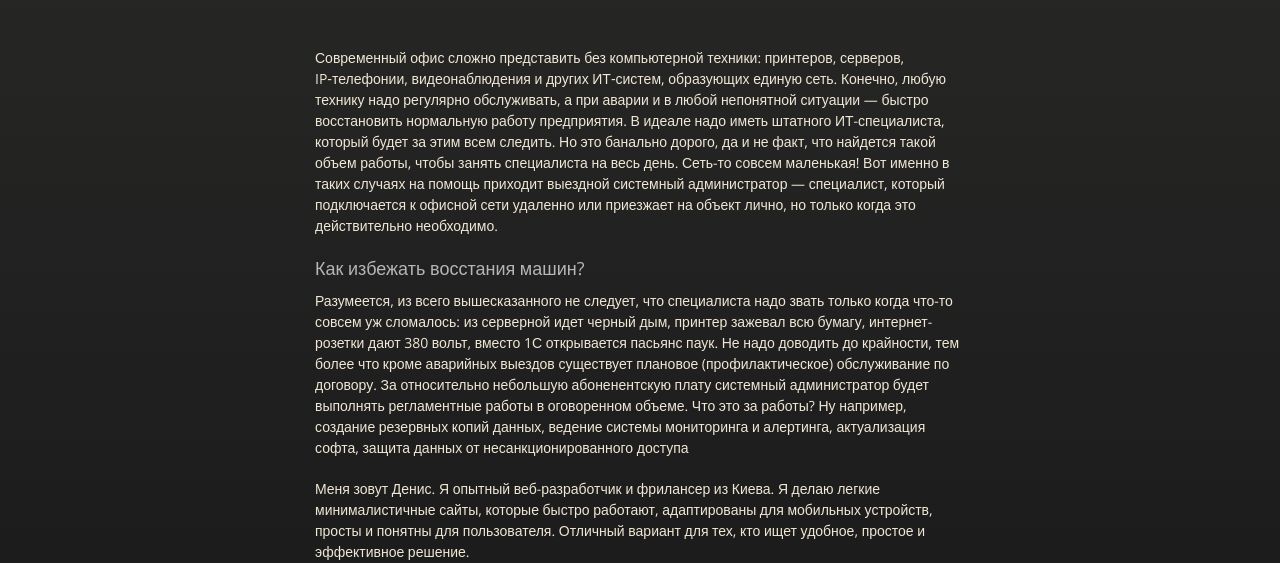
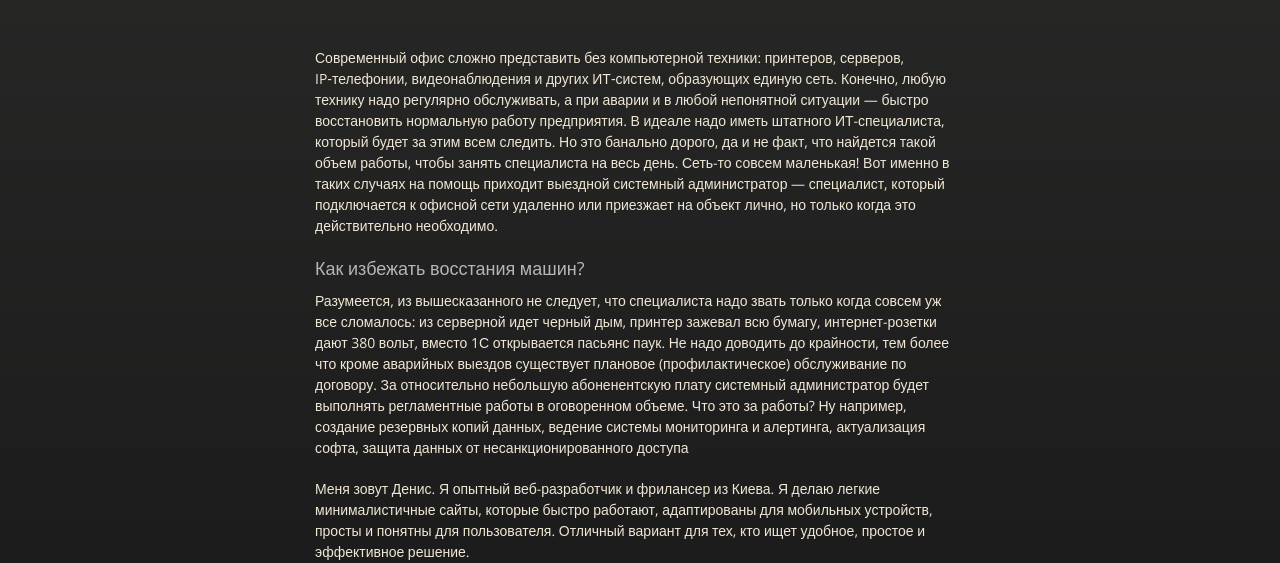
Before and after one commit to happysnowfox/snn, a plain HTML site: page index.html in a window 1280 px wide. Shown: the part 237-800 px from the top of the page. Drawn offline with nearby package versions, Linux system fonts and the light colour scheme; a web font is replaced by a local one.

Commit message:
Update index.html

```diff
--- a/index.html
+++ b/index.html
@@ -50,7 +50,7 @@
 
         <h3>Как избежать восстания машин?</h3>
 
-          <p>Разумеется, из всего вышесказанного не следует, что специалиста надо звать только когда что-то совсем уж сломалось:
+          <p>Разумеется, из вышесказанного не следует, что специалиста надо звать только когда совсем уж все сломалось:
           из серверной идет черный дым, принтер зажевал всю бумагу, интернет-розетки дают 380 вольт, вместо 1С открывается пасьянс паук.
           Не надо доводить до крайности, тем более что кроме аварийных выездов существует плановое (профилактическое) обслуживание
           по договору. За относительно небольшую абоненентскую плату системный администратор будет выполнять регламентные работы
```
